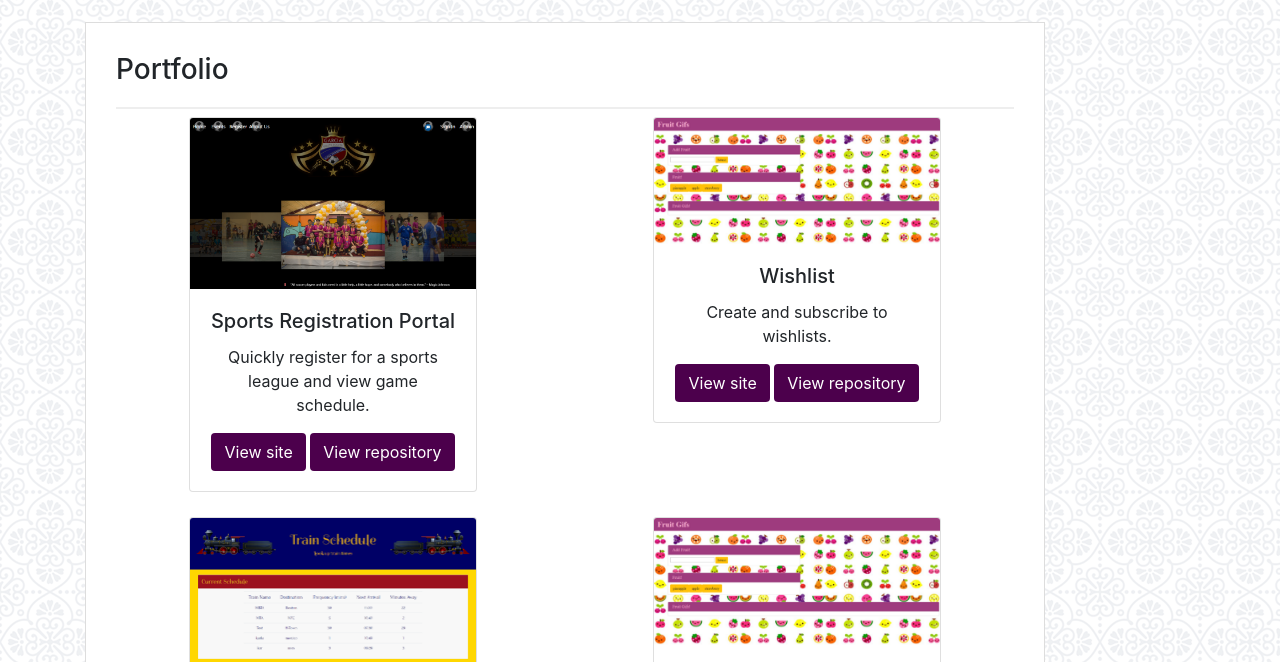
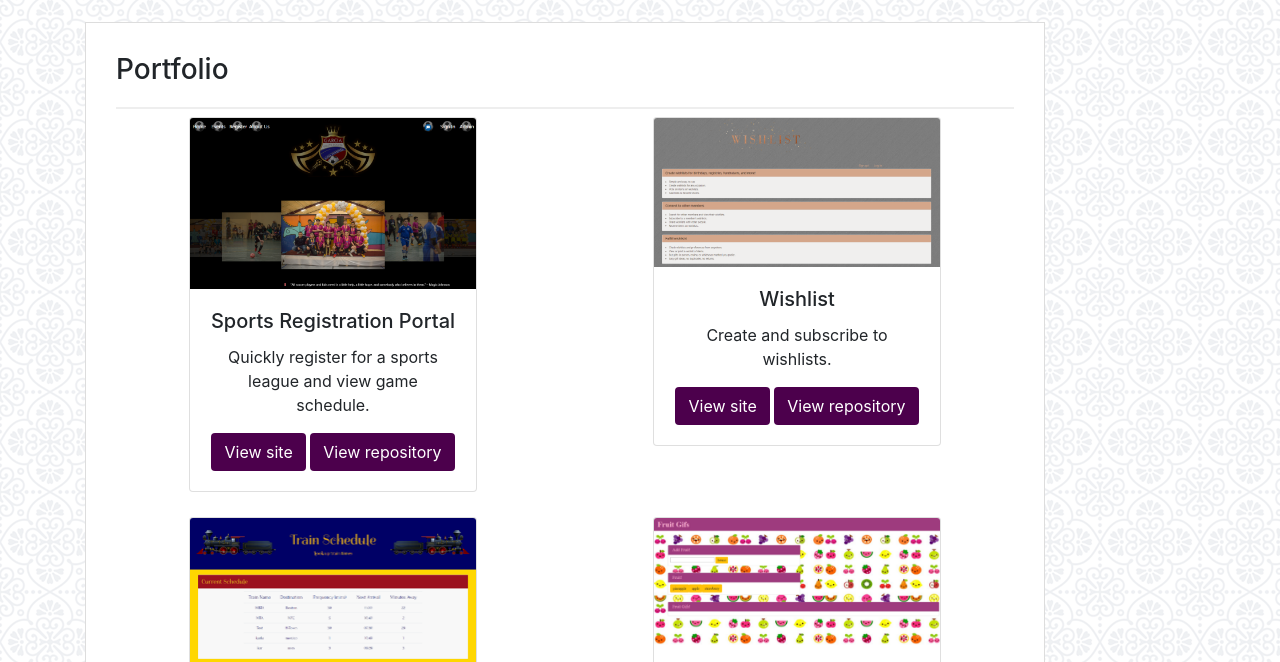
Before and after one commit to JocelynTse/Portfolio, a plain HTML site: page portfolio.html in a window 1280 px wide. Shown: the part 108-770 px from the top of the page. Drawn offline with nearby package versions, Linux system fonts and the light colour scheme.

Commit message:
misc updates

```diff
--- a/portfolio.html
+++ b/portfolio.html
@@ -44,7 +44,7 @@
 
         <div class="col-lg-6" align="center">
           <div class="card" style="width: 18rem;">
-            <img class="card-img-top" src="../Portfolio/assets/images/FruitGifs.png" alt="Card image cap">
+            <img class="card-img-top" src="../Portfolio/assets/images/wishlist.png" alt="Card image cap">
             <div class="card-body">
               <h5 class="card-title">Wishlist</h5>
               <p class="card-text">Create and subscribe to wishlists.</p>
@@ -105,7 +105,7 @@
             </div>
           </div>
         </div>
-
+      </div>
 
       <div class="row">
         <div class="col-lg-6" align="center">
```
Also changed, not shown: assets/images/wishlist.png (added). Lines whose indentation alone changed are shown as unchanged.
